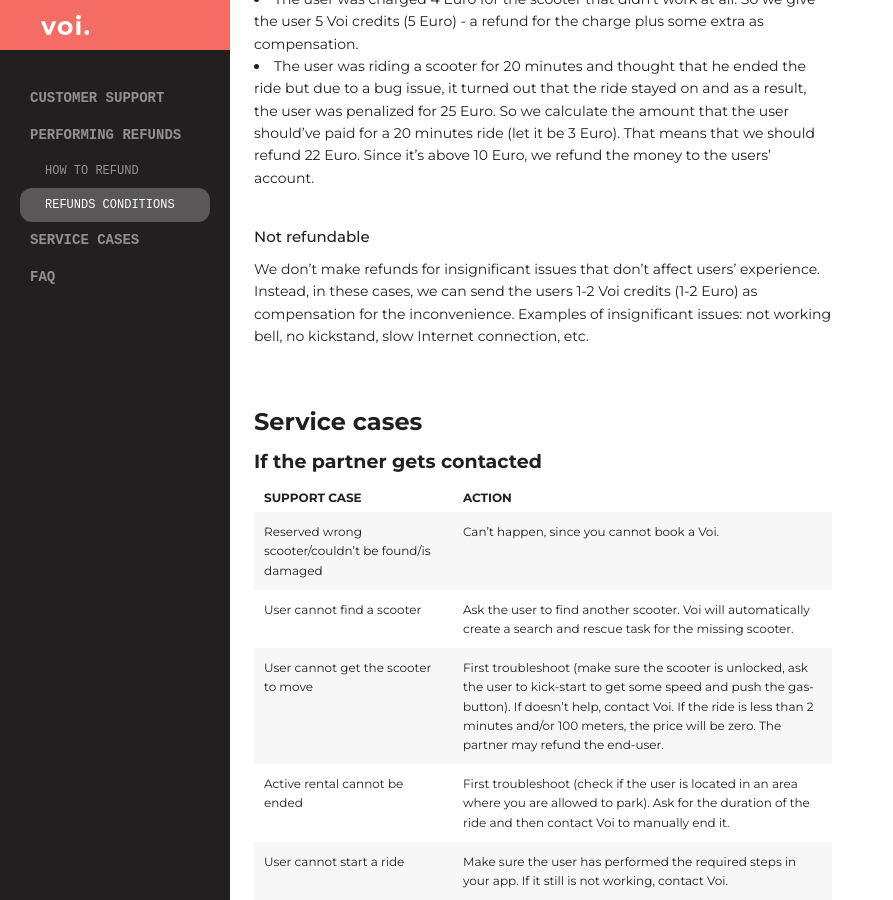
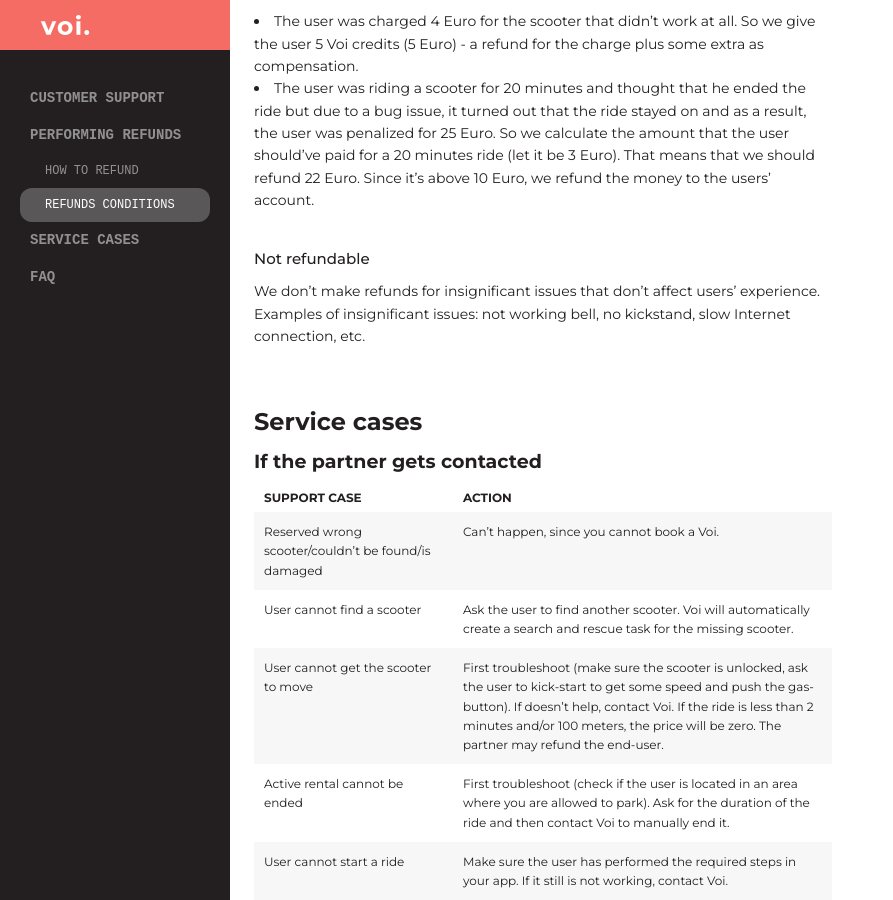
Before and after one commit to voi-api/voi-api.github.io, a Jekyll site: the page built from customer-support.md, in a window 1280 px wide and 900 px high, scrolled down 2559 px. Shown: the whole window, without its empty margins (0-893 px from the left). Built offline with Jekyll 4.4.1, drawn with Linux system fonts in a browser that asks for light colours; some web fonts are replaced; some of the changed text lies outside the part shown.

Commit message:
update poc and customer support

```diff
--- a/customer-support.md
+++ b/customer-support.md
@@ -7,100 +7,120 @@ description: Customer support flows, ways of contact and service cases.
 ---
 
 # Customer Support
+
 Voi is responsible for any service cases related to scooters, active rides, accidents, and police. Any other requests are handled by the partner. By presenting Voi's contact information while the user is unlocking, riding, and locking the scooter, most support cases end up in the right place. If service requests are sent to the wrong customer support, Customer support forwards them to their counterpart at the other company (via email or directly through Kustomer if Kustomer integration is implemented). Refunds are always performed by the partner but sometimes requested by Voi.
 
 ## SLA
-Voi aims to respond to any customer support errand within 8 hours, and within 30 minutes for accidents and end ride issues.
+
+VOI target response time for acknowledging a customer support request is 72 hours. For issues that interrupt the operation, the goal is to resolve them within 24 hours, and for all other issues, the aim is to resolve them within 10 business days.
 
 ## Ways for users and partners to contact Voi customer support.
+
 We mainly use email for customer support. In our app and on our webpage you can also fill in a form, but this is converted into an email. Voi uses the riders email-address and, if available, the 4-letter code next to the QR-code on the scooters to identify the users in our internal systems. We need this information and the name of your app provided when you contact our support.
 
 We have different [points of contact](/poc/), one for you and one for your end users.
 
 For regulatory reasons, we also provide phone-support in some markets. Phone support has no access to admin tools, meaning they can answer simple questions and most users calling in will get referred to e-mail-support. For the following cities, we provide phone-based customer support:
 
-City|Zone Id|Phone-number
------|-----|-----
-Germany||0800 10 400 10
-Switzerland||044-5519984
-Italy||+39 800-561931
+| City        | Zone Id | Phone-number   |
+| ----------- | ------- | -------------- |
+| Germany     |         | 0800 10 400 10 |
+| Switzerland |         | 044-5519984    |
+| Italy       |         | +39 800-561931 |
 
 ## Contacting partner's customer support
+
 Voi will need the following information:
-* A point of contact for our customer support to contact your customer support.
-* A point of contact for requesting refunds.
-* A point of contact where we can refer users to you.
+
+- A point of contact for our customer support to contact your customer support.
+- A point of contact for requesting refunds.
+- A point of contact where we can refer users to you.
 
 We will provide you with the user's e-mail when contacting your customer support.
 
 # Performing Refunds
+
 ## How to refund
+
 ### Partner
+
 For active rides, Voi customer support will end them and set the price. For already ended rides, the partner is free to perform under conditions described below. The partner has to keep track of refunds and present them with the amount owed when invoicing Voi, including the id of the ride that was refunded and the user's id.
 
 ### Voi
+
 When Voi wants to request a refund from a partner, we will contact you with the following information (via email or directly through Kustomer if Kustomer integration is implemented):
-* The user's e-mail;
-* The sum to refund;
-* The time+date of the ride.
+
+- The user's e-mail;
+- The sum to refund;
+- The time+date of the ride.
 
 ## Refunds conditions
+
 ### When it's our fault
+
 We always refund when the issue was our fault.
 
-*Examples*
-* Due to the app issue the user couldn’t ride the scooter at all, neither could he end the ride and was penalized for 25 Euro. So we need to refund the full charge of 25 Euros.
-* The scooter didn’t work but the user was still charged. Since the ride didn’t happen, we need to refund the full amount.
+_Examples_
+
+- Due to the app issue the user couldn’t ride the scooter at all, neither could he end the ride and was penalized for 25 Euro. So we need to refund the full charge of 25 Euros.
+- The scooter didn’t work but the user was still charged. Since the ride didn’t happen, we need to refund the full amount.
 
 ### When the user used our service
+
 If the user managed to ride (even if only until a certain point), the ride should still be paid and you can refund the extra charge.
 
-*Examples*
-* The user was riding for 15 mins and then couldn’t end a ride for around 20 minutes. As a result, he was overcharged for 20 minutes. So we calculate how much the user should’ve paid for a 15 minutes ride and refund the overcharge.
-* The scooter shut down in the middle of the ride. That means that the user was riding for some time and then the scooter stopped working and the user had to end the ride. Therefore, since the ride was completed, we don’t refund the charge, but we can send 1-2 Voi credits (1-2 Euro) as compensation for the inconvenience.
+_Examples_
+
+- The user was riding for 15 mins and then couldn’t end a ride for around 20 minutes. As a result, he was overcharged for 20 minutes. So we calculate how much the user should’ve paid for a 15 minutes ride and refund the overcharge.
+- The scooter shut down in the middle of the ride. That means that the user was riding for some time and then the scooter stopped working and the user had to end the ride. Therefore, since the ride was completed, we don’t refund the charge, but we can send 1-2 Voi credits (1-2 Euro) as compensation for the inconvenience.
 
 ### Credits and refunds
+
 If the charge (or extra charge) is below 10 Euro, we offer users refunds in Voi credits (unless the user specifically asks for a refund in money, then we refund the money). If the amount is above 10 Euro, we refund in money. When refunding in Voi credits, we usually add a bit extra as compensation, around 1-2 Voi credits (1-2 Euro).
 
-*Examples*
-* The user was charged 4 Euro for the scooter that didn’t work at all. So we give the user 5 Voi credits (5 Euro) - a refund for the charge plus some extra as compensation.
-* The user was riding a scooter for 20 minutes and thought that he ended the ride but due to a bug issue, it turned out that the ride stayed on and as a result, the user was penalized for 25 Euro. So we calculate the amount that the user should’ve paid for a 20 minutes ride (let it be 3 Euro). That means that we should refund 22 Euro. Since it’s above 10 Euro, we refund the money to the users’ account.
+_Examples_
+
+- The user was charged 4 Euro for the scooter that didn’t work at all. So we give the user 5 Voi credits (5 Euro) - a refund for the charge plus some extra as compensation.
+- The user was riding a scooter for 20 minutes and thought that he ended the ride but due to a bug issue, it turned out that the ride stayed on and as a result, the user was penalized for 25 Euro. So we calculate the amount that the user should’ve paid for a 20 minutes ride (let it be 3 Euro). That means that we should refund 22 Euro. Since it’s above 10 Euro, we refund the money to the users’ account.
 
 ### Not refundable
-We don’t make refunds for insignificant issues that don’t affect users’ experience. Instead, in these cases, we can send the users 1-2 Voi credits (1-2 Euro) as compensation for the inconvenience.
+
+We don’t make refunds for insignificant issues that don’t affect users’ experience.
 Examples of insignificant issues: not working bell, no kickstand, slow Internet connection, etc.
 
 # Service cases
+
 ## If the partner gets contacted
 
-|Support case | Action |
-|---|---|
-|Reserved wrong scooter/couldn't be found/is damaged|Can’t happen, since you cannot book a Voi.|
-|User cannot find a scooter|Ask the user to find another scooter. Voi will automatically create a search and rescue task for the missing scooter.|
-|User cannot get the scooter to move|First troubleshoot (make sure the scooter is unlocked, ask the user to kick-start to get some speed and push the gas-button). If doesn't help, contact Voi. If the ride is less than 2 minutes and/or 100 meters, the price will be zero. The partner may refund the end-user.|
-|Active rental cannot be ended|First troubleshoot (check if the user is located in an area where you are allowed to park). Ask for the duration of the ride and then contact Voi to manually end it.|
-|User cannot start a ride|Make sure the user has performed the required steps in your app. If it still is not working, contact Voi.|
-|The scooter is located outside of the Voi business area with an active rental|Ask the user to go back to the operational area and warn about the possibility of additional fees (25 Euro or higher). If the user doesn't want to go back, forward the case to Voi. We charge the user 25€ extra as a part of the end-ride (it will be invoiced by the partner at the end of the ride).|
-|The scooter did not unlock, the user insists on refund|There should be no costs since the scooter didn't unlock. Contact Voi with the four-letter code so we can take care of the scooter.|
-|A user finds a broken scooter|If you get the four-letter code, forward it to Voi. Otherwise, contact the user and request the four-letter code.|
-|Traffic authority contacts the partner because a user committed traffic offenses |Forward the request to Voi.|
-|User was in an accident|Forward the request to Voi.|
-|If police reaches out with a request for data|Forward the request to Voi.|
-|User requests access to their data|Do your normal procedure and ask them to contact Voi for a separate request.|
-|User requests the right to be forgotten|Do your normal procedure and ask them to contact Voi for a separate request.|
-|User contacts the partner providing general feedback on Voi scooters, prices or operational zones|Forward the ticket to Voi.|
+| Support case                                                                                      | Action                                                                                                                                                                                                                                                                                                   |
+| ------------------------------------------------------------------------------------------------- | -------------------------------------------------------------------------------------------------------------------------------------------------------------------------------------------------------------------------------------------------------------------------------------------------------- |
+| Reserved wrong scooter/couldn't be found/is damaged                                               | Can’t happen, since you cannot book a Voi.                                                                                                                                                                                                                                                               |
+| User cannot find a scooter                                                                        | Ask the user to find another scooter. Voi will automatically create a search and rescue task for the missing scooter.                                                                                                                                                                                    |
+| User cannot get the scooter to move                                                               | First troubleshoot (make sure the scooter is unlocked, ask the user to kick-start to get some speed and push the gas-button). If doesn't help, contact Voi. If the ride is less than 2 minutes and/or 100 meters, the price will be zero. The partner may refund the end-user.                           |
+| Active rental cannot be ended                                                                     | First troubleshoot (check if the user is located in an area where you are allowed to park). Ask for the duration of the ride and then contact Voi to manually end it.                                                                                                                                    |
+| User cannot start a ride                                                                          | Make sure the user has performed the required steps in your app. If it still is not working, contact Voi.                                                                                                                                                                                                |
+| The scooter is located outside of the Voi business area with an active rental                     | Ask the user to go back to the operational area and warn about the possibility of additional fees (25 Euro or higher). If the user doesn't want to go back, forward the case to Voi. We charge the user 25€ extra as a part of the end-ride (it will be invoiced by the partner at the end of the ride). |
+| The scooter did not unlock, the user insists on refund                                            | There should be no costs since the scooter didn't unlock. Contact Voi with the four-letter code so we can take care of the scooter.                                                                                                                                                                      |
+| A user finds a broken scooter                                                                     | If you get the four-letter code, forward it to Voi. Otherwise, contact the user and request the four-letter code.                                                                                                                                                                                        |
+| Traffic authority contacts the partner because a user committed traffic offenses                  | Forward the request to Voi.                                                                                                                                                                                                                                                                              |
+| User was in an accident                                                                           | Forward the request to Voi.                                                                                                                                                                                                                                                                              |
+| If police reaches out with a request for data                                                     | Forward the request to Voi.                                                                                                                                                                                                                                                                              |
+| User requests access to their data                                                                | Do your normal procedure and ask them to contact Voi for a separate request.                                                                                                                                                                                                                             |
+| User requests the right to be forgotten                                                           | Do your normal procedure and ask them to contact Voi for a separate request.                                                                                                                                                                                                                             |
+| User contacts the partner providing general feedback on Voi scooters, prices or operational zones | Forward the ticket to Voi.                                                                                                                                                                                                                                                                               |
 
 ## If Voi gets contacted
 
-|Support case | Action |
-|---|---|
-|The scooter is broken|First help with the scooter. If necessary contact the partner for a refund request providing with the sum to refund and the time+date of the ride.|
-|Voi wants to charge a rider post-ride for bad parking or other post-ride-fines.|Voi doesn't currently do that.|
-|Any questions regarding accounts and payments|Forward the request to the partner.|
-|Any questions regarding the app and the partner|Forward the request to the partner.|
-|Voi sees suspicious activities|Contact the partner.|
-|User requests access to their data|Do your normal procedure and ask them to contact the Partner for a separate request.|
-|User requests the right to be forgotten|Do your normal procedure and ask them to contact the Partner for a separate request.|
+| Support case                                                                    | Action                                                                                                                                             |
+| ------------------------------------------------------------------------------- | -------------------------------------------------------------------------------------------------------------------------------------------------- |
+| The scooter is broken                                                           | First help with the scooter. If necessary contact the partner for a refund request providing with the sum to refund and the time+date of the ride. |
+| Voi wants to charge a rider post-ride for bad parking or other post-ride-fines. | Voi doesn't currently do that.                                                                                                                     |
+| Any questions regarding accounts and payments                                   | Forward the request to the partner.                                                                                                                |
+| Any questions regarding the app and the partner                                 | Forward the request to the partner.                                                                                                                |
+| Voi sees suspicious activities                                                  | Contact the partner.                                                                                                                               |
+| User requests access to their data                                              | Do your normal procedure and ask them to contact the Partner for a separate request.                                                               |
+| User requests the right to be forgotten                                         | Do your normal procedure and ask them to contact the Partner for a separate request.                                                               |
 
 # FAQ
+
 Vois FAQ is available [here](https://www.voiscooters.com/faq/). We recommend embedding it as a web-view within your app.
```
Also changed, not shown: poc.md (+5 -9 lines).
